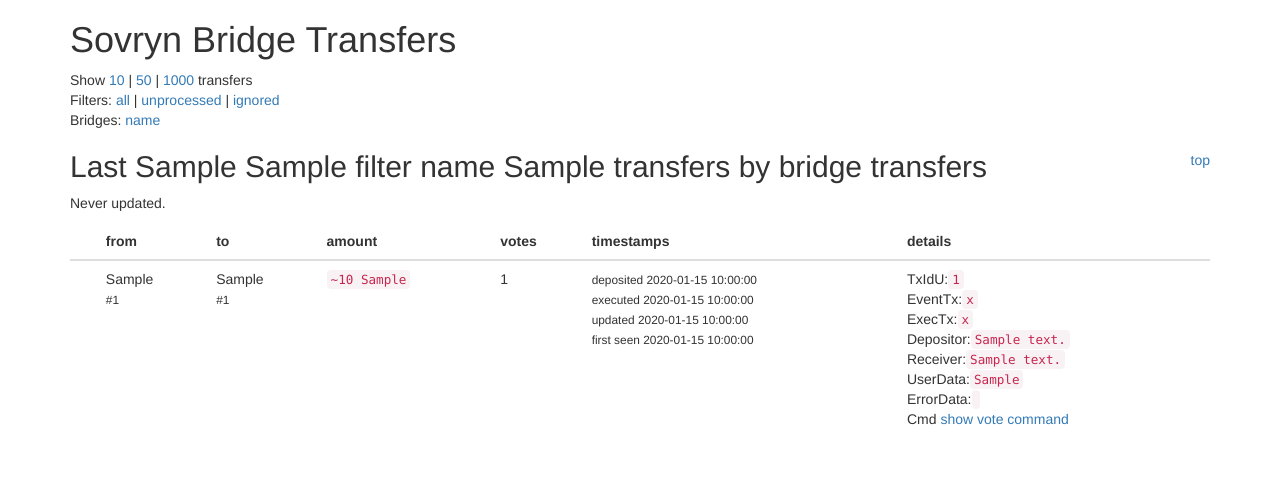
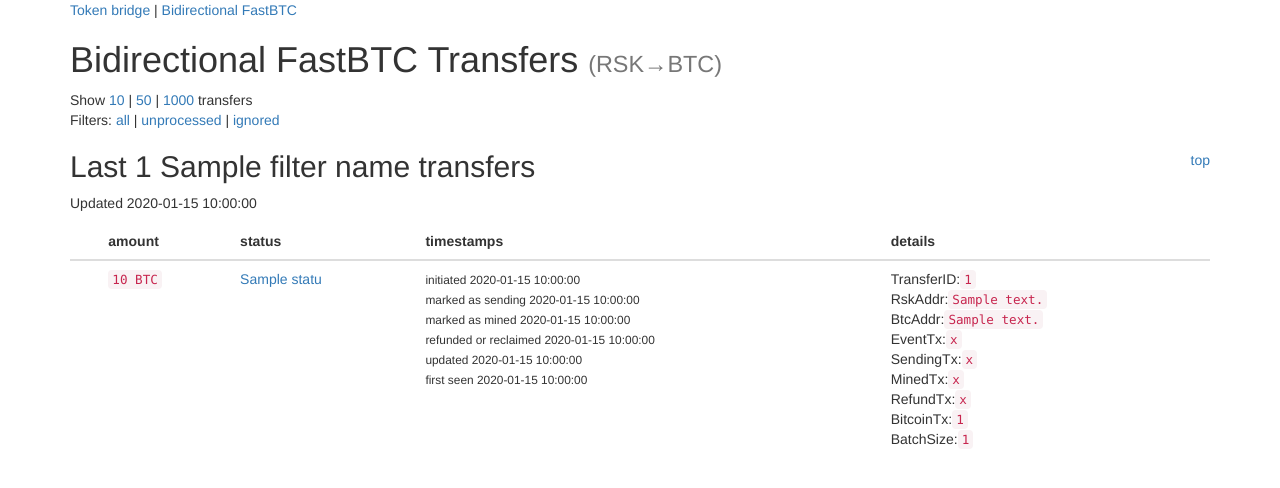
Before and after one commit to DistributedCollective/sovryn-bridge-monitor, a Python web app: template bridge_monitor/templates/bidirectional_fastbtc.jinja2 in a window 1280 px wide. Shown: the top 488 px of the page. Run offline with Jinja, Linux system fonts and the light colour scheme; the template is opened without the code that fills it: most values are stand-ins (such as "Sample title", 1, 10 or a date in 2020); some libraries are stand-ins or nearby versions.

Commit message:
Bidirectional FastBTC views and templates

```diff
--- a/bridge_monitor/routes.py
+++ b/bridge_monitor/routes.py
@@ -1,3 +1,4 @@
 def includeme(config):
     config.add_static_view('static', 'static', cache_max_age=3600)
     config.add_route('bridge_transfers', '/')
+    config.add_route('bidirectional_fastbtc', '/bidirectional-fastbtc/')
--- a/bridge_monitor/scripts/monitor_bridge.py
+++ b/bridge_monitor/scripts/monitor_bridge.py
@@ -117,6 +117,7 @@ def main(argv=sys.argv):
             if not args.no_fastbtc:
                 try:
                     update_bidi_fastbtc_transfers(
+                        #config_name='rsk_testnet',  # For testing
                         config_name='rsk_mainnet',
                         transaction_manager=request.tm,
                         session_factory=session_factory,
--- a/bridge_monitor/templates/bidirectional_fastbtc.jinja2
+++ b/bridge_monitor/templates/bidirectional_fastbtc.jinja2
@@ -2,7 +2,7 @@
 
 {% block content %}
 <div class="content">
-    <h1>Sovryn Bridge Transfers</h1>
+    <h1>Bidirectional FastBTC Transfers <small>(RSK&rarr;BTC)</small></h1>
     <nav>
         Show
         {% for value in [10, 50, 1000] %}
@@ -28,18 +28,10 @@
             'count': request.params.get('count'),
         }) }}">ignored</a>
     </nav>
-    <nav>
-        Bridges:
-        {% for bridge_name in transfers_by_bridge.keys() %}
-            {% if loop.index0 != 0 %}| {% endif %}<a href="{{ request.current_route_path(_anchor=bridge_name) }}">{{ bridge_name }}</a>
-        {% endfor  %}
-    </nav>
-    {% for bridge_name, transfers in transfers_by_bridge.items() %}
-        {% set updated_on = last_updated_by_bridge[bridge_name] %}
 
     <div>
         <a href="#" style="float:right">top</a>
-            <h2 id="{{ bridge_name }}">Last {{ max_transfers }} {{ filter_name }} {{ bridge_name }} transfers </h2>
+        <h2 id="{{ bridge_name }}">Last {{ transfers|length }} {{ filter_name }} transfers </h2>
     </div>
     <p>
         {% if updated_on %}
@@ -53,10 +45,8 @@
         <thead>
             <tr>
                 <th></th>
-                    <th>from</th>
-                    <th>to</th>
                 <th>amount</th>
-                    <th>votes</th>
+                <th>status</th>
                 <th>timestamps</th>
                 <th>details</th>
             </tr>
@@ -67,7 +57,6 @@
                     <td>
                         {% if transfer.ignored %}
                             <i
-                                    {# class="glyphicon glyphicon-hourglass" #}
                                 class="glyphicon glyphicon-question-sign"
                                 title="ignored"
                                 style="color: yellow"
@@ -76,63 +65,69 @@
                             <i class="glyphicon glyphicon-ok" title="processed"></i>
                         {% elif transfer.is_late() %}
                             <i
-                                    {# class="glyphicon glyphicon-hourglass" #}
                                 class="glyphicon glyphicon-remove"
                                 title="not processed, late"
                                 style="color: red"
                             ></i>
                         {% endif %}
                     </td>
-                        <td>
-                            {{ transfer.from_chain }}
-                            <small>
-                                <br/>
-                                <span title="deposit on {{ transfer.from_chain }} block: {{ transfer.event_block_number }}">#{{ transfer.event_block_number }}</span>
-                            </small>
+                    <td
+                        title="{{  transfer.total_amount_satoshi }} sat"
+                    >
+                        <code>{{ transfer.formatted_amount }}&nbsp;BTC</code><br/>
                     </td>
                     <td>
-                            {{ transfer.to_chain }}
-                            {% if transfer.executed_block_number %}
-                                <small>
-                                    <br/>
-                                    <span title="executed on {{ transfer.to_chain }} block {{ transfer.executed_block_number }}">
-                                        #{{ transfer.executed_block_number }}
-                                    </span>
-                                </small>
+                        {% if transfer.bitcoin_tx_id %}
+                            <a href="{{ btc_explorer_base_url }}/tx/{{ transfer.bitcoin_tx_id }}" target="_blank">
+                                {{ transfer.status.name }}
+                            </a>
+                        {% else %}
+                            {{ transfer.status.name }}
                         {% endif %}
                     </td>
-                        <td
-                            title="{{  transfer.amount_wei }} wei"
-                        >
-                            <code>~{{ transfer.formatted_amount|round(4) }}&nbsp;{{ transfer.token_symbol }}</code>
-                        </td>
-                        <td>{{ transfer.num_votes }}</td>
                     <td>
                         <small>
-                                deposited <time class="timeago" datetime="{{ transfer.deposited_on.isoformat() }}">{{ transfer.created_on }}</time><br/>
-                                {% if transfer.executed_on %}
-                                executed <time class="timeago" datetime="{{ transfer.executed_on.isoformat() }}">{{ transfer.created_on }}</time><br/>
+                            initiated <time class="timeago" datetime="{{ transfer.initiated_on.isoformat() }}">{{ transfer.initiated_on }}</time><br/>
+                            {% if transfer.marked_as_sending_on %}
+                                marked as sending
+                                <time class="timeago" datetime="{{ transfer.marked_as_sending_on.isoformat() }}">{{ transfer.marked_as_sending_on }}</time><br/>
+                            {% endif %}
+                            {% if transfer.marked_as_mined_on %}
+                                marked as mined
+                                <time class="timeago" datetime="{{ transfer.marked_as_mined_on.isoformat() }}">{{ transfer.marked_as_mined_on }}</time><br/>
+                            {% endif %}
+                            {% if transfer.refunded_or_reclaimed_on %}
+                                refunded or reclaimed
+                                <time class="timeago" datetime="{{ transfer.refunded_or_reclaimed_on.isoformat() }}">{{ transfer.refunded_or_reclaimed_on }}</time><br/>
                             {% endif %}
                             updated <time class="timeago" datetime="{{ transfer.updated_on.isoformat() }}">{{ transfer.updated_on }}</time><br/>
                             first seen <time class="timeago" datetime="{{ transfer.created_on.isoformat() }}">{{ transfer.created_on }}</time>
                         </small>
                     </td>
                     <td class="details">
-                            <span>TxIdU:</span><code>{{ transfer.transaction_id }}</code><br/>
+                        <span>TransferID:</span><code>{{ transfer.transfer_id }}</code><br/>
+                        <span>RskAddr:</span><code>{{ transfer.rsk_address }}</code><br/>
+                        <span>BtcAddr:</span><code>{{ transfer.bitcoin_address }}</code><br/>
                         <span>EventTx:</span><code>{{ transfer.event_transaction_hash }}</code><br/>
-                            <span>ExecTx:</span><code>{{ transfer.executed_transaction_hash }}</code><br/>
-                            <span>Depositor:</span><code>{{ transfer.depositor_address }}</code><br/>
-                            <span>Receiver:</span><code>{{ transfer.receiver_address }}</code><br/>
-                            <span>UserData:</span><code>{{ transfer.user_data }}</code><br/>
-                            <span>ErrorData:</span><code>{{ transfer.error_data }}</code><br/>
-                            {% if not transfer.was_processed  %}
-                                <span>Cmd</span> <a href="#" data-vote-command="{{ transfer.vote_command  }}">show vote command</a>
+                        {% if transfer.marked_as_sending_transaction_hash %}
+                            <span>SendingTx:</span><code>{{ transfer.marked_as_sending_transaction_hash }}</code><br/>
+                        {% endif %}
+                        {% if transfer.marked_as_mined_transaction_hash %}
+                            <span>MinedTx:</span><code>{{ transfer.marked_as_mined_transaction_hash }}</code><br/>
+                        {% endif %}
+                        {% if transfer.refunded_or_reclaimed_transaction_hash %}
+                            <span>RefundTx:</span><code>{{ transfer.refunded_or_reclaimed_transaction_hash }}</code><br/>
+                        {% endif %}
+                        {% if transfer.bitcoin_tx_id %}
+                            <span>BitcoinTx:</span><code>{{ transfer.bitcoin_tx_id }}</code><br/>
+                        {% endif %}
+                        {% if transfer.transfer_batch_size %}
+                            <span>BatchSize:</span><code>{{ transfer.transfer_batch_size }}</code><br/>
                         {% endif %}
                     </td>
                 </tr>
             {% endfor  %}
         </tbody>
     </table>
-    {% endfor %}
 </div>
 {% endblock content %}
--- a/bridge_monitor/templates/layout.jinja2
+++ b/bridge_monitor/templates/layout.jinja2
@@ -29,6 +29,13 @@
 <body>
 
 <div class="container">
+    <nav>
+        <a href="{{ request.route_path('bridge_transfers') }}">Token bridge</a> |
+        <a href="{{ request.route_path('bidirectional_fastbtc') }}">Bidirectional FastBTC</a>
+    </nav>
+</div>
+
+<div class="container">
     {% block content %}
         <p>No content</p>
     {% endblock content %}
```
Also changed, not shown: bridge_monitor/models/bidirectional_fastbtc.py (+6 -6 lines), bridge_monitor/views/bidirectional_fastbtc.py (+55 -0 lines). Lines whose indentation alone changed are shown as unchanged.
